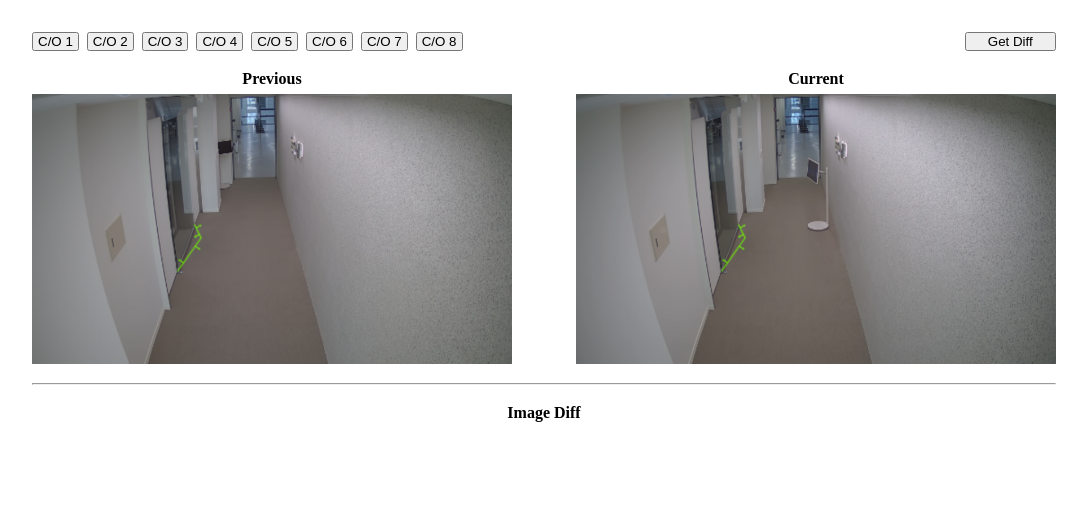
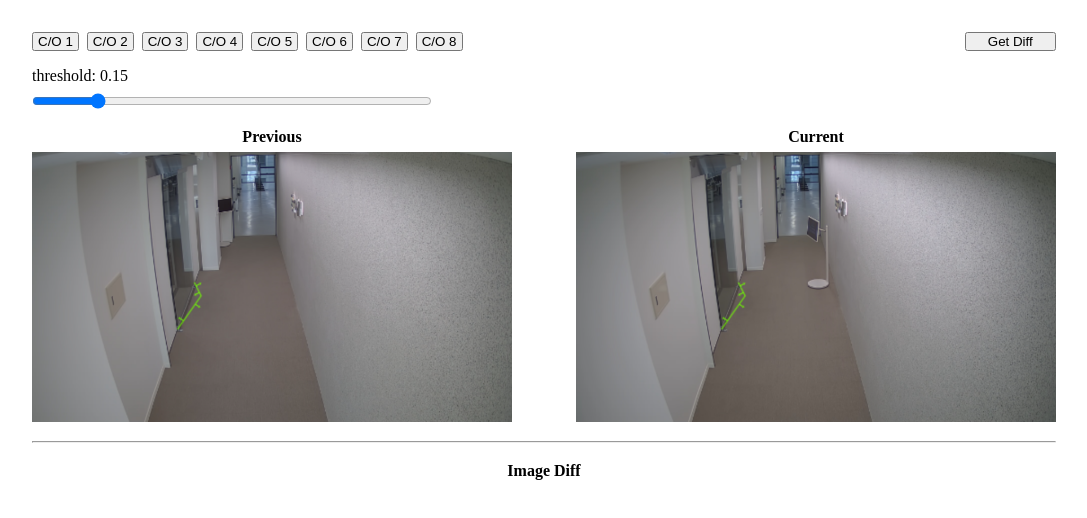
Before and after one commit to kennycha/snapshot-diff, a React (Vite) app: page / in a window 1280 px wide. Shown: the top 518 px of the page, without its empty margins (96-1183 px from the left). Built offline with nearby package versions, Linux system fonts and the light colour scheme.

Commit message:
feat: threshold input 추가 및 img -> canvas 시 크기 조정
- 아직 이미지가 잘림

```diff
--- a/src/components/App/index.module.scss
+++ b/src/components/App/index.module.scss
@@ -5,7 +5,7 @@
   width: 100%;
   max-width: 1024px;
   margin: 0 auto;
-  padding: 32px 0;
+  padding: 32px 0 0;
 }
 
 .buttons {
@@ -31,6 +31,17 @@
   width: 100px;
 }
 
+.thresholdWrapper {
+  display: flex;
+  flex-direction: column;
+  row-gap: 8px;
+  width: 100%;
+}
+
+.threshold {
+  width: 400px;
+}
+
 .imageCards {
   width: 100%;
   display: flex;
--- a/src/components/App/index.tsx
+++ b/src/components/App/index.tsx
@@ -1,13 +1,9 @@
 import pixelmatch from "pixelmatch";
 import classNames from "classnames/bind";
 import styles from "./index.module.scss";
-import {
-  CAMERA_ORIENTATION_IDS,
-  DEFAULT_IMAGE_SIZE,
-  ImageLabels,
-} from "../../constants";
+import { CAMERA_ORIENTATION_IDS, DEFAULT_IMAGE_SIZE, ImageLabels } from "../../constants";
 import ImageCard from "../ImageCard";
-import { useEffect, useRef, useState } from "react";
+import { ChangeEvent, useEffect, useRef, useState } from "react";
 import Loading from "../Loading";
 import DiffVisualizer from "../DiffVisualizer";
 
@@ -16,6 +12,7 @@ const cx = classNames.bind(styles);
 const App = () => {
   // kenny: CameraOrientation -> co
   const [currentCoId, setCurrentCoId] = useState(CAMERA_ORIENTATION_IDS[0]);
+  const [threshold, setThreshold] = useState(0.15);
   const [isLoading, setIsLoading] = useState(false);
   const [prevCtx, setPrevCtx] = useState<CanvasRenderingContext2D>();
   const [currentCtx, setCurrentCtx] = useState<CanvasRenderingContext2D>();
@@ -57,44 +54,38 @@ const App = () => {
   };
 
   const handleActionButtonClick = () => {
-    if (!prevImgRef.current || !currentImgRef.current || !diffCanvasRef.current)
-      return;
+    if (!prevImgRef.current || !currentImgRef.current || !diffCanvasRef.current) return;
     if (!prevCtx || !currentCtx) return;
 
+    setIsLoading(true);
+
     const prevImg = prevImgRef.current;
-    prevCtx.drawImage(prevImg, 0, 0);
-    const prevImageData = prevCtx.getImageData(
-      0,
-      0,
-      DEFAULT_IMAGE_SIZE.width,
-      DEFAULT_IMAGE_SIZE.height
-    );
+    prevCtx.drawImage(prevImg, 0, 0, 1920, 1080, 0, 0, DEFAULT_IMAGE_SIZE.width, DEFAULT_IMAGE_SIZE.height);
+    const prevImageData = prevCtx.getImageData(0, 0, DEFAULT_IMAGE_SIZE.width, DEFAULT_IMAGE_SIZE.height);
 
     const currentImg = currentImgRef.current;
-    currentCtx.drawImage(currentImg, 0, 0);
-    const currentImageData = currentCtx.getImageData(
-      0,
-      0,
-      DEFAULT_IMAGE_SIZE.width,
-      DEFAULT_IMAGE_SIZE.height
-    );
+    currentCtx.drawImage(currentImg, 0, 0, 1920, 1080, 0, 0, DEFAULT_IMAGE_SIZE.width, DEFAULT_IMAGE_SIZE.height);
+    const currentImageData = currentCtx.getImageData(0, 0, DEFAULT_IMAGE_SIZE.width, DEFAULT_IMAGE_SIZE.height);
 
     const diffCtx = diffCanvasRef.current.getContext("2d");
     if (!diffCtx) return;
 
-    const diff = diffCtx.createImageData(
-      DEFAULT_IMAGE_SIZE.width,
-      DEFAULT_IMAGE_SIZE.height
-    );
+    const diff = diffCtx.createImageData(DEFAULT_IMAGE_SIZE.width, DEFAULT_IMAGE_SIZE.height);
     pixelmatch(
       prevImageData.data,
       currentImageData.data,
       diff.data,
       DEFAULT_IMAGE_SIZE.width,
       DEFAULT_IMAGE_SIZE.height,
-      { threshold: 0.05, diffColor: [216, 0, 50] }
+      { threshold, diffColor: [216, 0, 50] }
     );
     diffCtx.putImageData(diff, 0, 0);
+
+    setIsLoading(false);
+  };
+
+  const handleRangeInputChange = (event: ChangeEvent<HTMLInputElement>) => {
+    setThreshold(parseFloat(event.target.value));
   };
 
   return (
@@ -103,39 +94,34 @@ const App = () => {
         <ol className={cx("coIds")}>
           {CAMERA_ORIENTATION_IDS.map((id) => (
             <li key={id} className={cx("coId")}>
-              <button
-                disabled={isLoading}
-                className={cx("coButton")}
-                onClick={createCoButtonClickHandler(id)}
-              >
+              <button disabled={isLoading} className={cx("coButton")} onClick={createCoButtonClickHandler(id)}>
                 {`C/O ${id}`}
               </button>
             </li>
           ))}
         </ol>
-        <button
-          className={cx("actionButton")}
-          onClick={handleActionButtonClick}
-        >
+        <button className={cx("actionButton")} onClick={handleActionButtonClick}>
           Get Diff
         </button>
       </div>
-      <div className={cx("imageCards")}>
-        <ImageCard
-          ref={prevImgRef}
-          label="Previous"
-          imageUrl={getImageUrl(ImageLabels.previous)}
-        />
-        <ImageCard
-          ref={currentImgRef}
-          label="Current"
-          imageUrl={getImageUrl(ImageLabels.current)}
+      <div className={cx("thresholdWrapper")}>
+        <p>{`threshold: ${threshold}`}</p>
+        <input
+          className={cx("threshold")}
+          type="range"
+          value={threshold}
+          onChange={handleRangeInputChange}
+          min={0}
+          max={1}
+          step={0.01}
         />
       </div>
+      <div className={cx("imageCards")}>
+        <ImageCard ref={prevImgRef} label="Previous" imageUrl={getImageUrl(ImageLabels.previous)} />
+        <ImageCard ref={currentImgRef} label="Current" imageUrl={getImageUrl(ImageLabels.current)} />
+      </div>
       <hr />
-      <div className={cx("diffVisualizer")}>
-        {isLoading ? <Loading /> : <DiffVisualizer ref={diffCanvasRef} />}
-      </div>
+      <div className={cx("diffVisualizer")}>{isLoading ? <Loading /> : <DiffVisualizer ref={diffCanvasRef} />}</div>
     </div>
   );
 };
```
